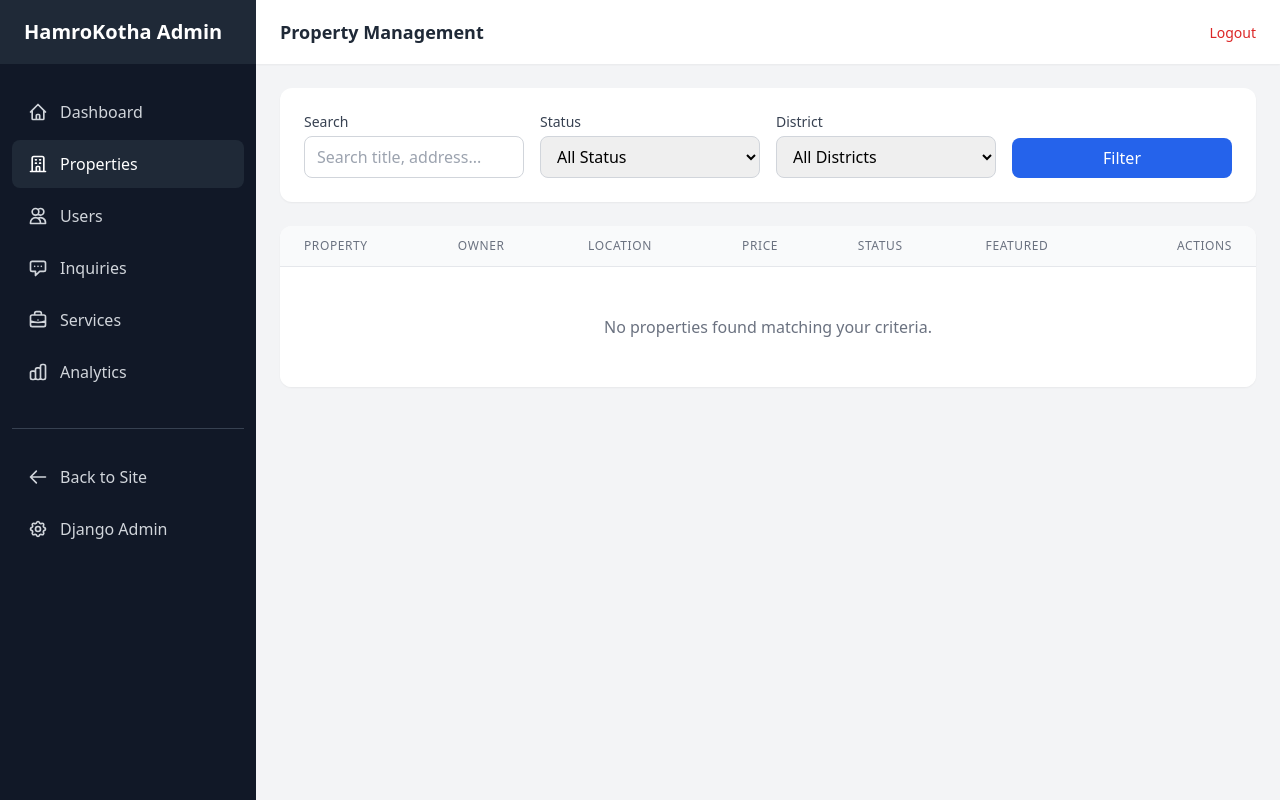
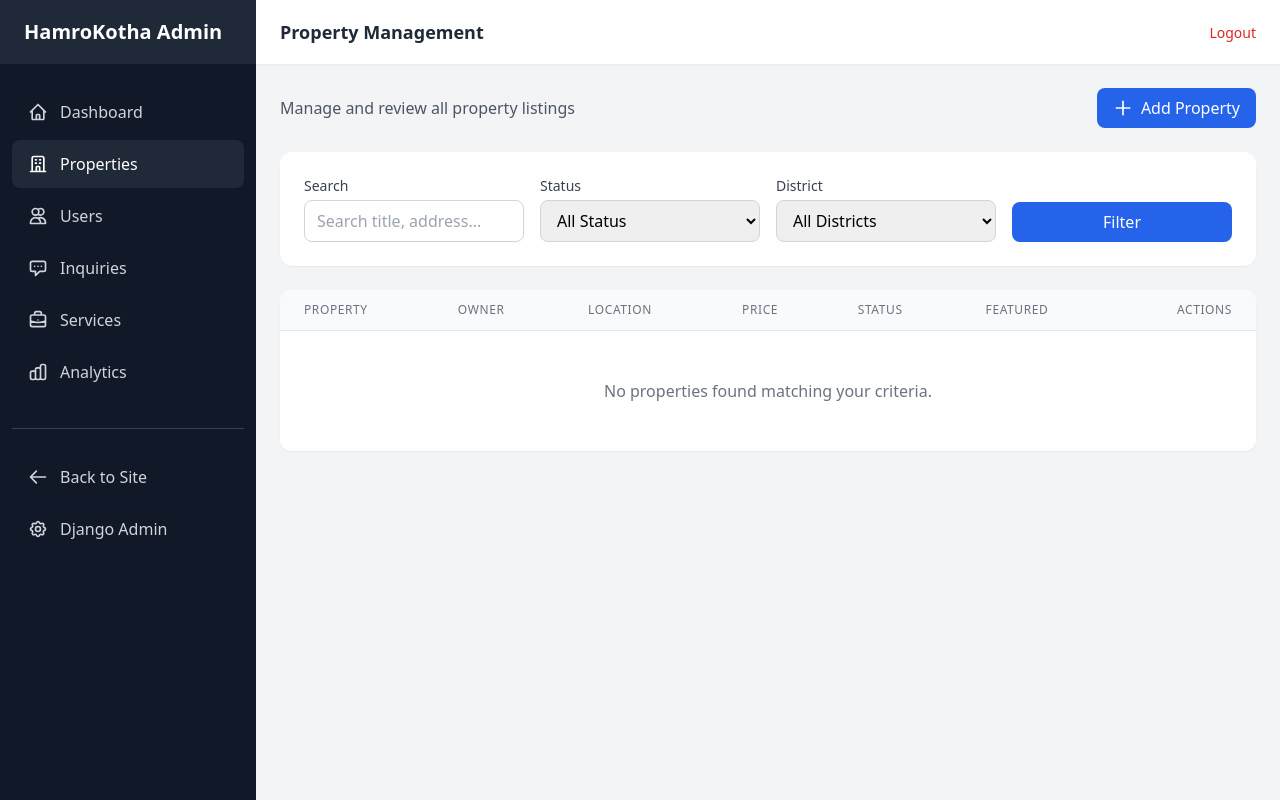
Before and after one commit to shivraj598/Hamrokotha-rental-web-application, a Django app: template templates/admin_panel/properties.html in a window 1280 px wide. Run offline with Django 5.2, Linux system fonts and the light colour scheme; the template is opened without the code that fills it, so the values that code supplies are empty; some libraries are stand-ins or nearby versions.

Commit message:
fix: Allow admins to add/edit/delete properties and fix admin panel URL names

```diff
--- a/templates/admin_panel/properties.html
+++ b/templates/admin_panel/properties.html
@@ -5,6 +5,20 @@
 
 {% block content %}
 <div class="space-y-6">
+    <!-- Header with Add Button -->
+    <div class="flex items-center justify-between">
+        <div>
+            <p class="text-gray-600">Manage and review all property listings</p>
+        </div>
+        <a href="{% url 'properties:create' %}"
+           class="inline-flex items-center px-4 py-2 bg-primary-600 text-white rounded-lg hover:bg-primary-700 transition-colors">
+            <svg class="w-5 h-5 mr-2" fill="none" stroke="currentColor" viewBox="0 0 24 24">
+                <path stroke-linecap="round" stroke-linejoin="round" stroke-width="2" d="M12 4v16m8-8H4"></path>
+            </svg>
+            Add Property
+        </a>
+    </div>
+
     <!-- Filters -->
     <div class="bg-white rounded-xl shadow-sm p-6">
         <form method="get" class="grid grid-cols-1 md:grid-cols-4 gap-4">
@@ -115,7 +129,7 @@
                                 </span>
                             </td>
                             <td class="px-6 py-4 whitespace-nowrap">
-                                <form action="{% url 'admin_panel:property_toggle_featured' property.pk %}" method="post" class="inline">
+                                <form action="{% url 'admin_panel:toggle_featured' property.pk %}" method="post" class="inline">
                                     {% csrf_token %}
                                     <button type="submit" class="text-sm">
                                         {% if property.is_featured %}
@@ -129,7 +143,7 @@
                             <td class="px-6 py-4 whitespace-nowrap text-right text-sm font-medium">
                                 <div class="flex items-center justify-end gap-2">
                                     {% if property.status == 'PENDING' %}
-                                        <form action="{% url 'admin_panel:property_approve' property.pk %}" method="post" class="inline">
+                                        <form action="{% url 'admin_panel:approve_property' property.pk %}" method="post" class="inline">
                                             {% csrf_token %}
                                             <button type="submit" class="text-green-600 hover:text-green-800" title="Approve">
                                                 <svg class="w-5 h-5" fill="none" stroke="currentColor" viewBox="0 0 24 24">
@@ -137,7 +151,7 @@
                                                 </svg>
                                             </button>
                                         </form>
-                                        <form action="{% url 'admin_panel:property_reject' property.pk %}" method="post" class="inline">
+                                        <form action="{% url 'admin_panel:reject_property' property.pk %}" method="post" class="inline">
                                             {% csrf_token %}
                                             <button type="submit" class="text-red-600 hover:text-red-800" title="Reject">
                                                 <svg class="w-5 h-5" fill="none" stroke="currentColor" viewBox="0 0 24 24">
@@ -146,6 +160,12 @@
                                             </button>
                                         </form>
                                     {% endif %}
+                                    <a href="{% url 'properties:edit' property.pk %}"
+                                       class="text-blue-600 hover:text-blue-800" title="Edit">
+                                        <svg class="w-5 h-5" fill="none" stroke="currentColor" viewBox="0 0 24 24">
+                                            <path stroke-linecap="round" stroke-linejoin="round" stroke-width="2" d="M11 5H6a2 2 0 00-2 2v11a2 2 0 002 2h11a2 2 0 002-2v-5m-1.414-9.414a2 2 0 112.828 2.828L11.828 15H9v-2.828l8.586-8.586z"></path>
+                                        </svg>
+                                    </a>
                                     <a href="{% url 'properties:detail' property.pk %}" target="_blank"
                                        class="text-gray-400 hover:text-gray-600" title="View">
                                         <svg class="w-5 h-5" fill="none" stroke="currentColor" viewBox="0 0 24 24">
```
Also changed, not shown: apps/properties/views.py (+5 -4 lines).
